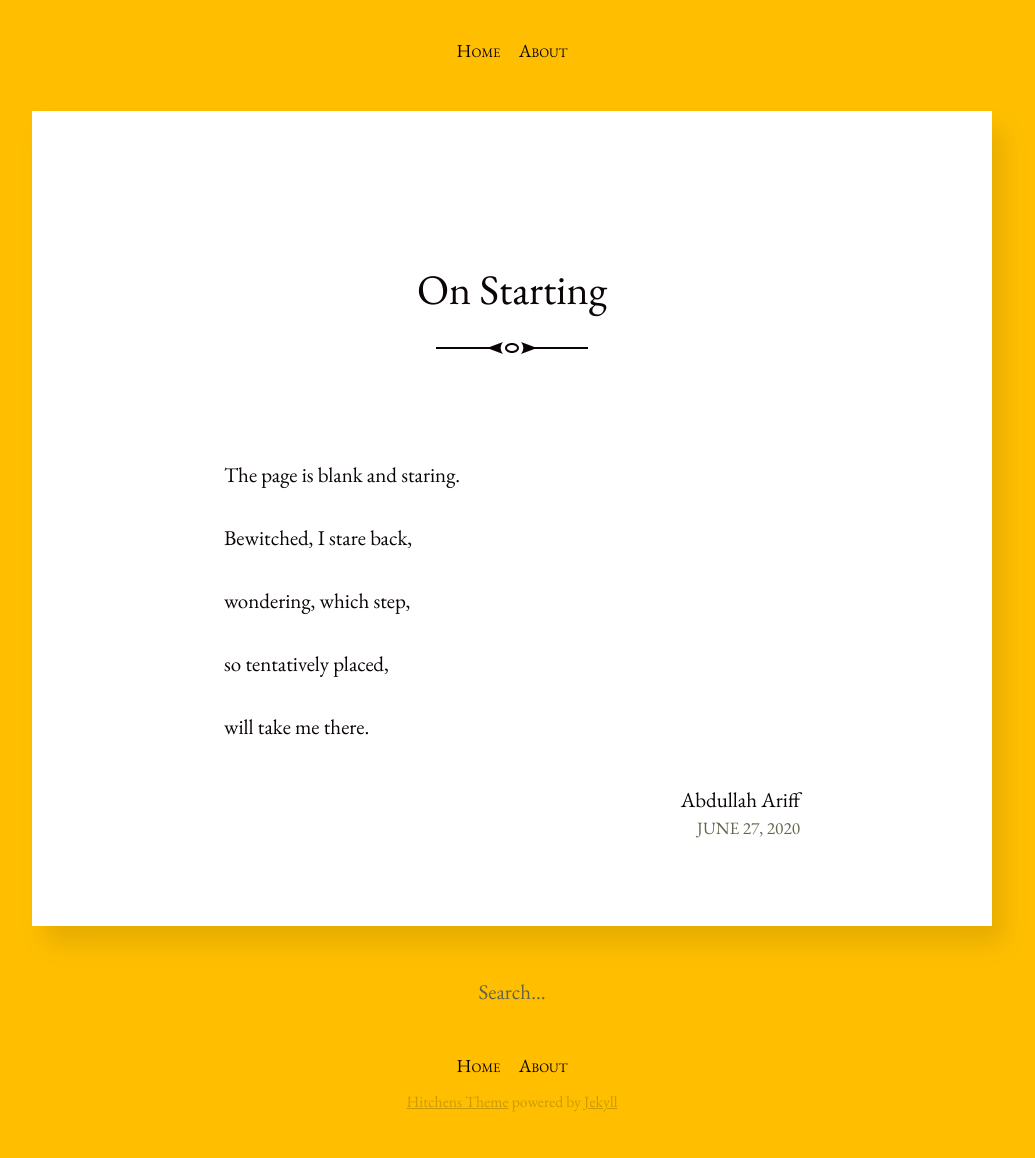
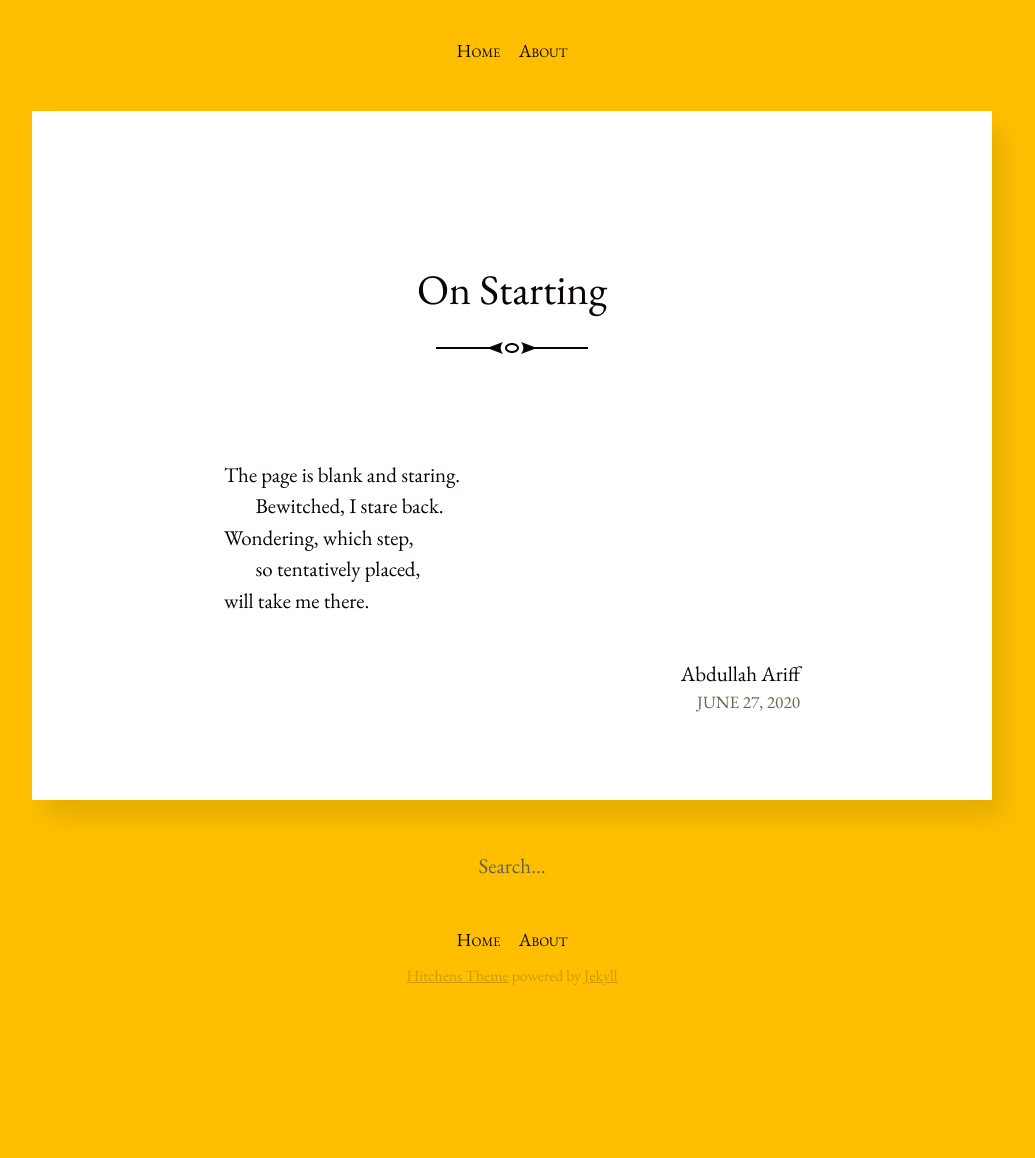
Before and after one commit to abdullahariff/abdullahariff.github.io, a Jekyll site: the page built from _posts/2020-06-27-on-starting.md, in a window 1280 px wide. Shown: the whole page, without its empty margins (128-1163 px from the left). Built offline with Jekyll 4.4.1, drawn with Linux system fonts in a browser that asks for light colours; after the commit the page ends 1032 px from its top, so only the background shows below that.

Commit message:
Custom poetry styling

```diff
--- a/_posts/2020-06-27-on-starting.md
+++ b/_posts/2020-06-27-on-starting.md
@@ -5,12 +5,14 @@ author: "Abdullah Ariff"
 categories: general
 ---
 
-The page is blank and staring.
+<div class="poem alternate">
+<p>The page is blank and staring.</p>
 
-Bewitched, I stare back,
+<p>Bewitched, I stare back.</p>
 
-wondering, which step,
+<p>Wondering, which step,</p>
 
-so tentatively placed,
+<p>so tentatively placed,</p>
 
-will take me there.
+<p>will take me there.</p>
+</div>
--- a/_sass/_article.scss
+++ b/_sass/_article.scss
@@ -24,6 +24,13 @@
   text-align: justify;
   margin-bottom: 1.5em;
   text-justify: inter-word;
+}
+
+.poem p {
+  margin-bottom: 0;
+}
+.poem.alternate p:nth-child(2n) {
+  text-indent: 1.5em;
 }
 
 .post p:first-of-type,
```
